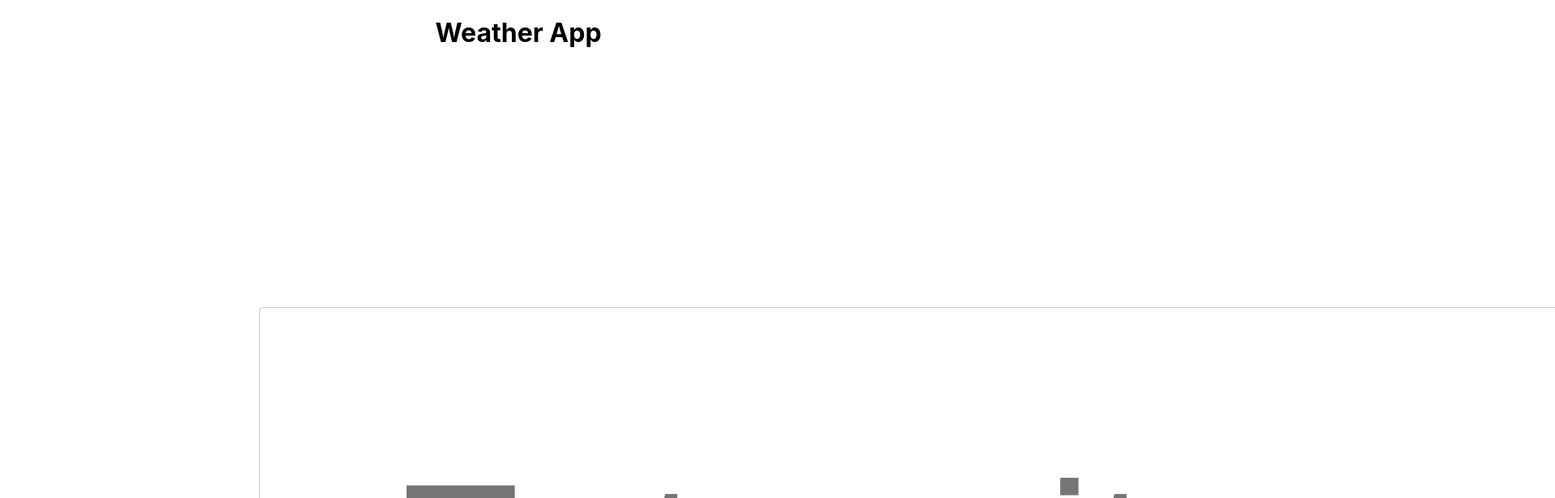
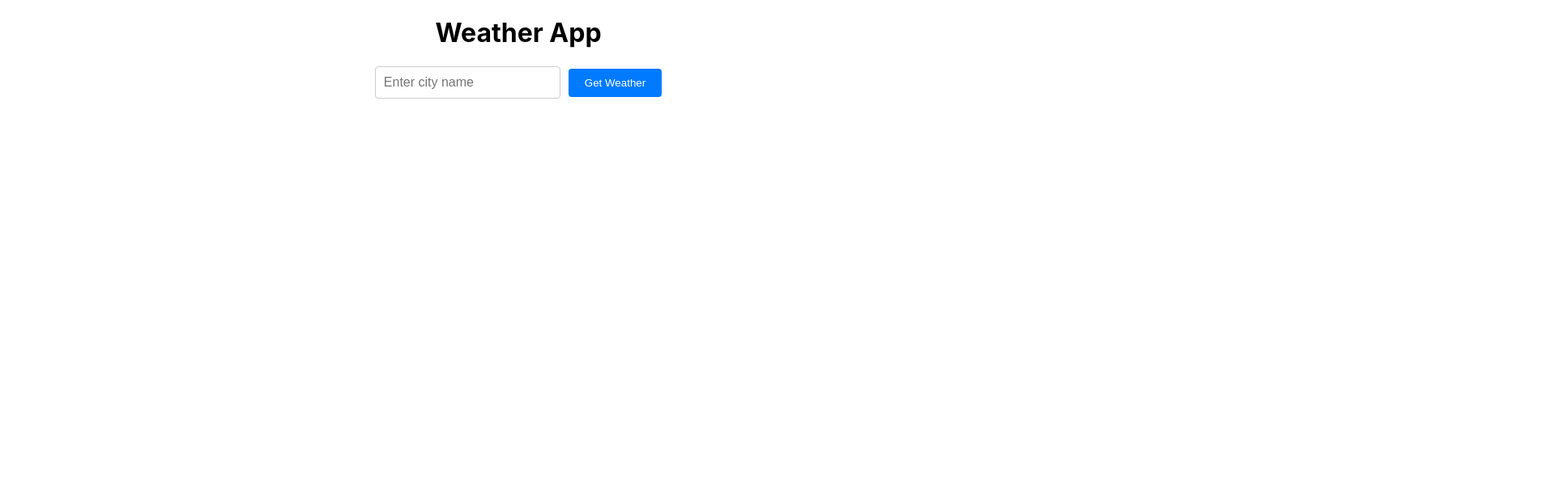
Before and after one commit to Jagrit65/weatherApplication, a React (Create React App) app: page / in a window 1280 px wide. Shown: the top 616 px of the page at 81% size, 1920 px wide, since content can reach past the window. Built offline with nearby package versions, Linux system fonts and the light colour scheme.

Commit message:
UI fixes

```diff
--- a/src/components/Button/Button.module.css
+++ b/src/components/Button/Button.module.css
@@ -1,7 +1,7 @@
 
 .button {
-    padding: 10rem 20rem;
-    margin-left: 10rem;
+    padding: 10px 20px;
+    margin-left: 10px;
     background-color: #007BFF;
     color: white;
     border: none;
--- a/src/components/CityInput/CityInput.module.css
+++ b/src/components/CityInput/CityInput.module.css
@@ -1,10 +1,10 @@
 .container {
-    margin: 20rem;
+    margin: 20px;
   }
 
 .input {
-    padding: 10rem;
-    font-size: 16rem;
+    padding: 10px;
+    font-size: 16px;
     border-radius: 4px;
     border: 1px solid #ccc;
   }
--- a/src/components/WeatherDisplay/WeatherDisplay.module.css
+++ b/src/components/WeatherDisplay/WeatherDisplay.module.css
@@ -1,6 +1,6 @@
 .weatherContainer {
-    margin-top: 20rem;
-    padding: 20rem;
+    margin-top: 20px;
+    padding: 20px;
     background-color: #f0f0f0;
-    border-radius: 10rem;
+    border-radius: 10px;
   }
```
